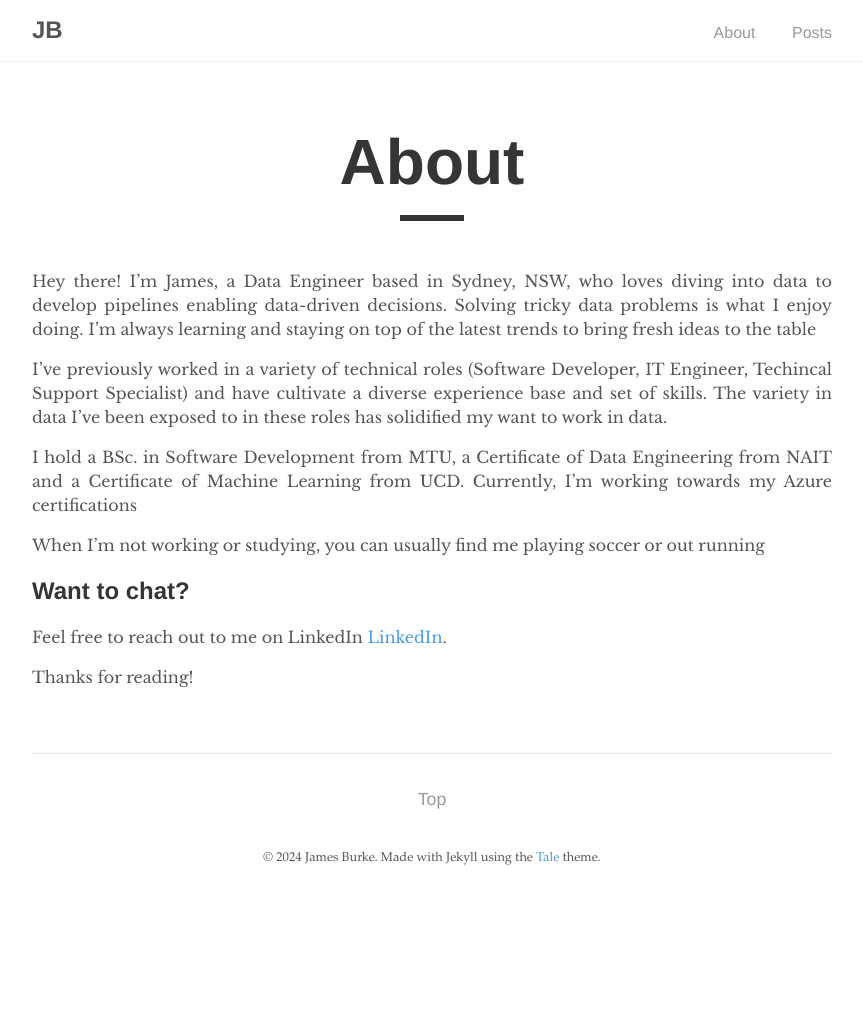
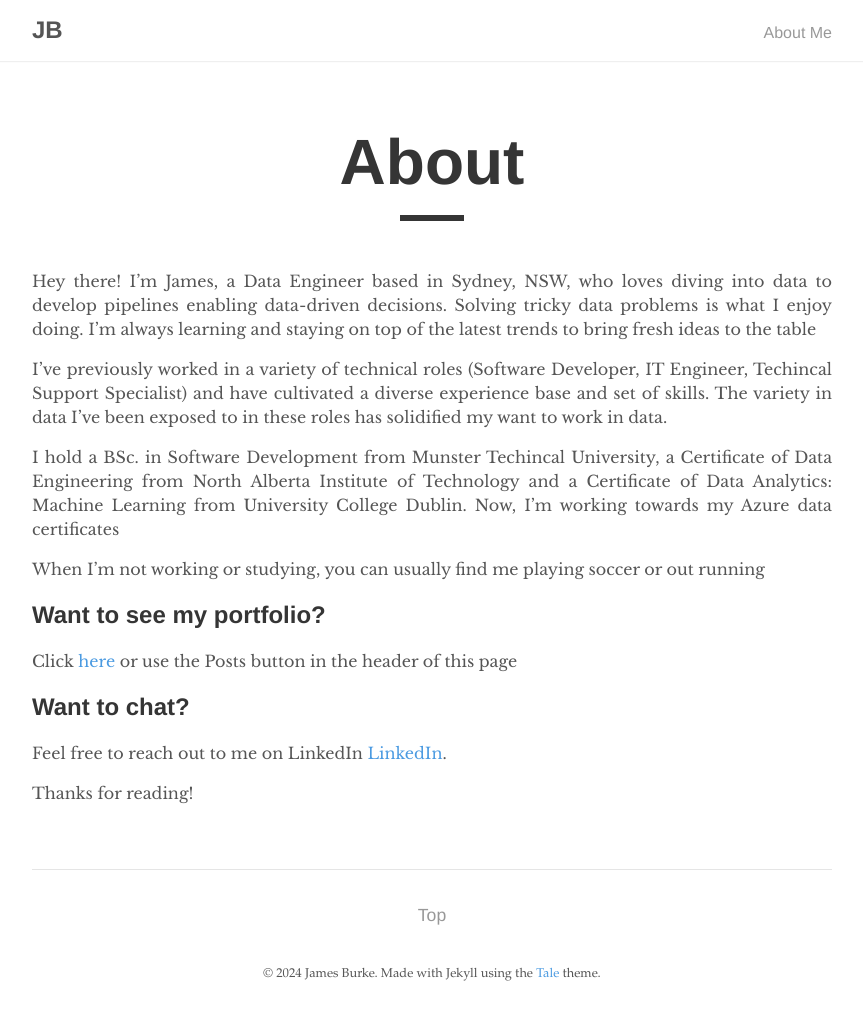
Before and after one commit to james-burke-dev/james-burke-dev.github.io, a Jekyll site: the page built from _pages/about.md, in a window 1280 px wide. Shown: the whole page, without its empty margins (208-1071 px from the left). Built offline with Jekyll 4.4.1, drawn with Linux system fonts in a browser that asks for light colours; before the commit the page ends 901 px from its top, so only the background shows below that.

Commit message:
anout.md edits

```diff
--- a/_includes/navigation.html
+++ b/_includes/navigation.html
@@ -4,8 +4,8 @@
       <h2 class="nav-title">{{ site.title }}</h2>
     </a>
     <ul>
-      <li><a href="{{ '/about' | prepend: site.baseurl }}">About</a></li>
-      <li><a href="{{ site.baseurl }}/">Posts</a></li>
+      <li><a href="{{ '/about' | prepend: site.baseurl }}">About Me</a></li>
+      <!-- <li><a href="{{ site.baseurl }}/">Posts</a></li> -->
     </ul>
   </div>
 </nav>
--- a/_pages/about.md
+++ b/_pages/about.md
@@ -7,11 +7,14 @@ permalink: /about/
 
 Hey there! I'm James, a Data Engineer based in Sydney, NSW, who loves diving into data to develop pipelines enabling data-driven decisions. Solving tricky data problems is what I enjoy doing. I'm always learning and staying on top of the latest trends to bring fresh ideas to the table
 
-I've previously worked in a variety of technical roles (Software Developer, IT Engineer, Techincal Support Specialist) and have cultivate a diverse experience base and set of skills. The variety in data I've been exposed to in these roles has solidified my want to work in data.
+I've previously worked in a variety of technical roles (Software Developer, IT Engineer, Techincal Support Specialist) and have cultivated a diverse experience base and set of skills. The variety in data I've been exposed to in these roles has solidified my want to work in data.
 
-I hold a BSc. in Software Development from MTU, a Certificate of Data Engineering from NAIT and a Certificate of Machine Learning from UCD. Currently, I'm working towards my Azure certifications
+I hold a BSc. in Software Development from Munster Techincal University, a Certificate of Data Engineering from North Alberta Institute of Technology and a Certificate of Data Analytics: Machine Learning from University College Dublin. Now, I'm working towards my Azure data certificates
 
 When I'm not working or studying, you can usually find me playing soccer or out running
+
+## Want to see my portfolio?
+Click [here](https://jamesburke.dev) or use the Posts button in the header of this page
 
 ## Want to chat?
 Feel free to reach out to me on LinkedIn [LinkedIn](https://www.linkedin.com/in/james-burke-dev/).
```
